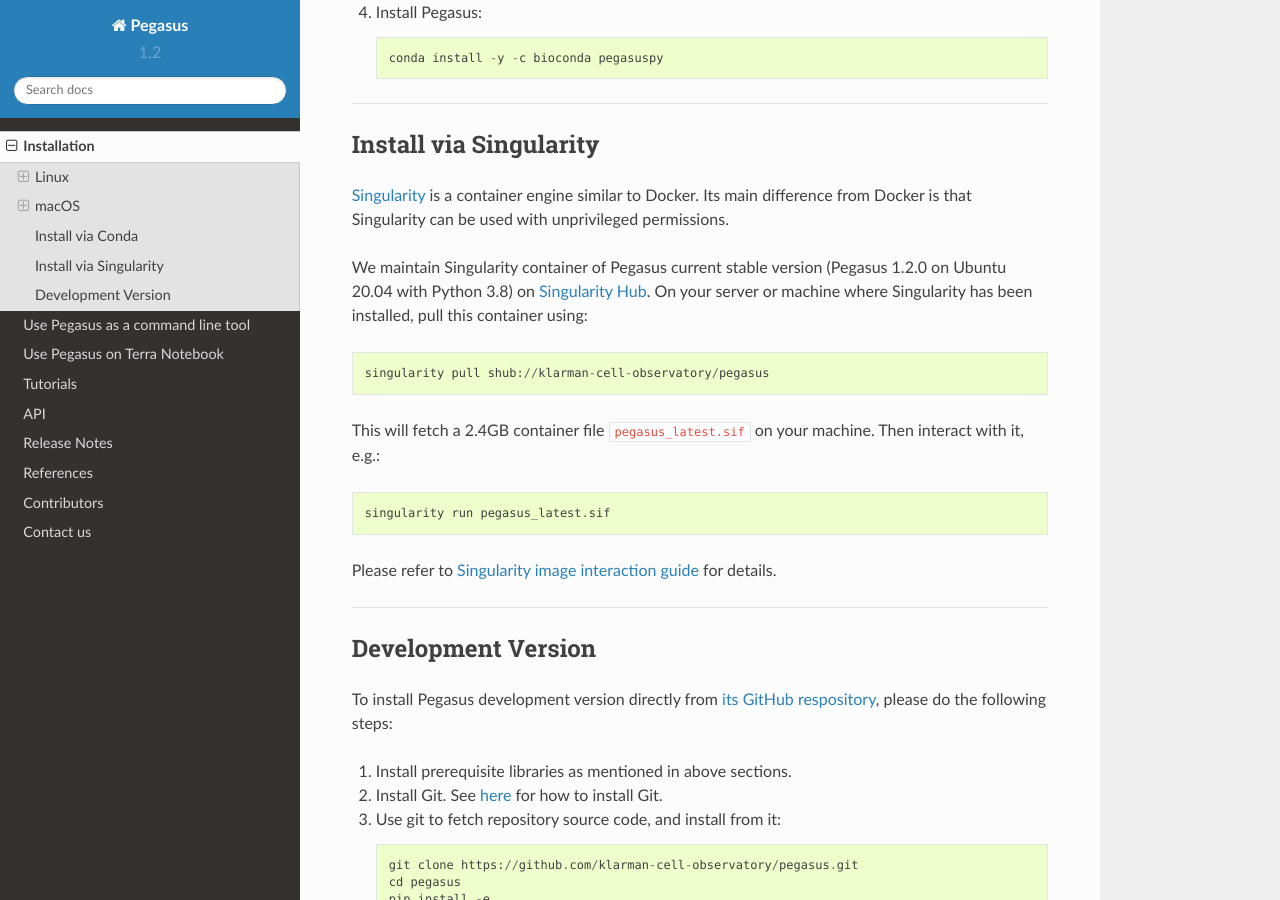
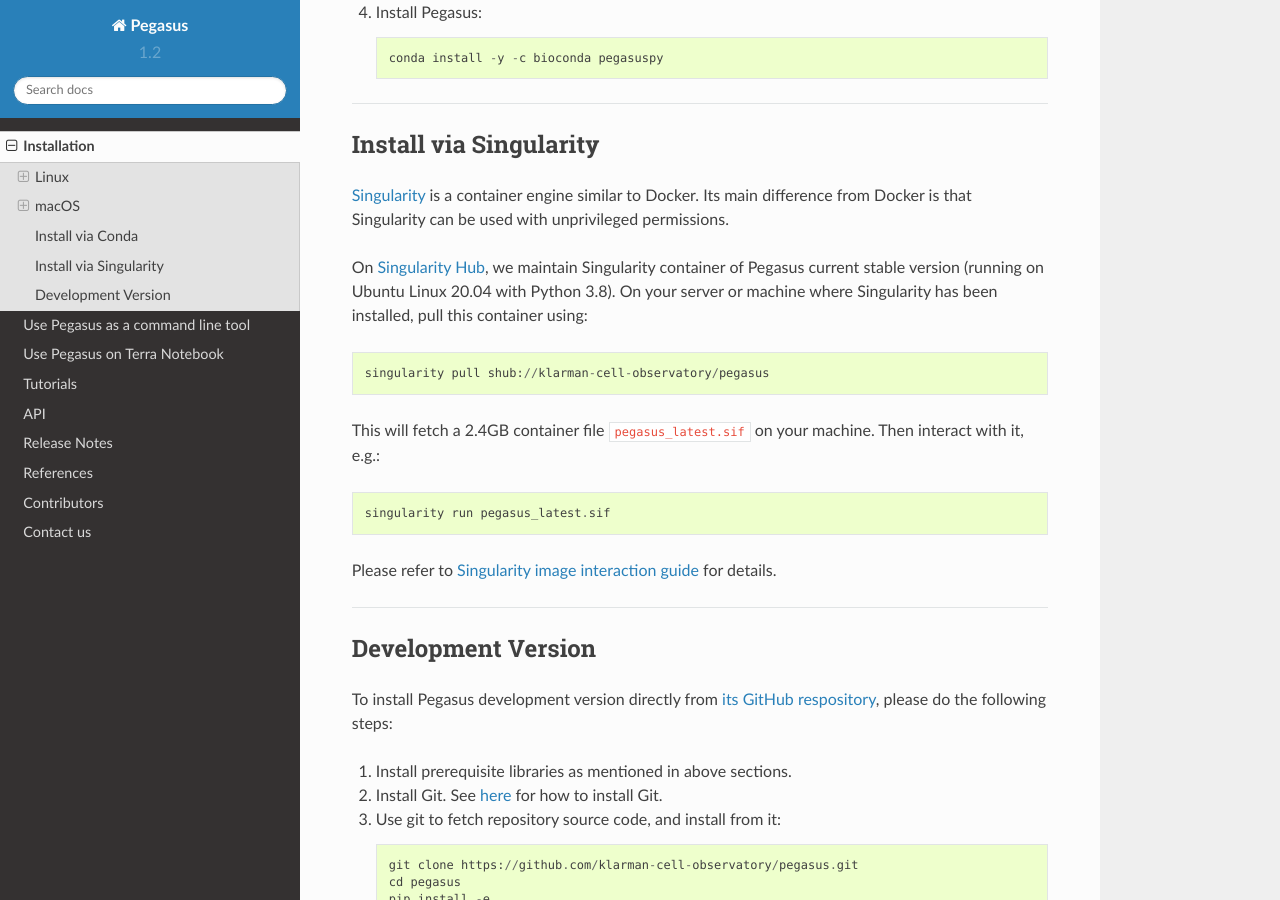
Before and after one commit to lilab-bcb/pegasus, a Sphinx documentation site: the page built from docs/installation.rst, in a window 1280 px wide and 900 px high, scrolled down 4939 px. Built offline with Sphinx 7.4.7 and the Read the Docs theme 2.0.0, drawn with Linux system fonts in a browser that asks for light colours; formulas are drawn with MathJax 3.

Commit message:
update installation

```diff
--- a/docs/installation.rst
+++ b/docs/installation.rst
@@ -199,7 +199,7 @@
 
 Singularity_ is a container engine similar to Docker. Its main difference from Docker is that Singularity can be used with unprivileged permissions.
 
-We maintain Singularity container of Pegasus current stable version (Pegasus 1.2.0 on Ubuntu 20.04 with Python 3.8) on `Singularity Hub`_. On your server or machine where Singularity has been installed, pull this container using::
+On `Singularity Hub`_, we maintain Singularity container of Pegasus current stable version (running on Ubuntu Linux 20.04 with Python 3.8). On your server or machine where Singularity has been installed, pull this container using::
 
 	singularity pull shub://klarman-cell-observatory/pegasus
 
```
